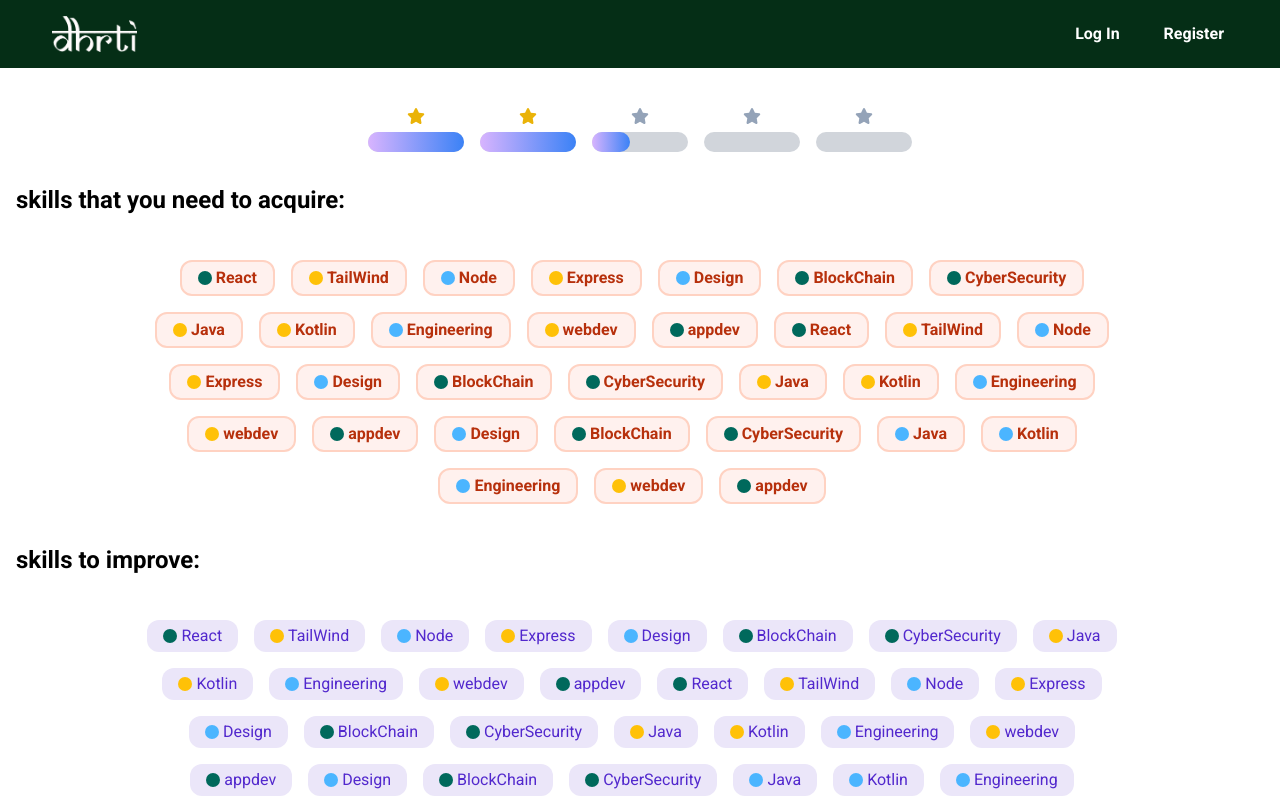
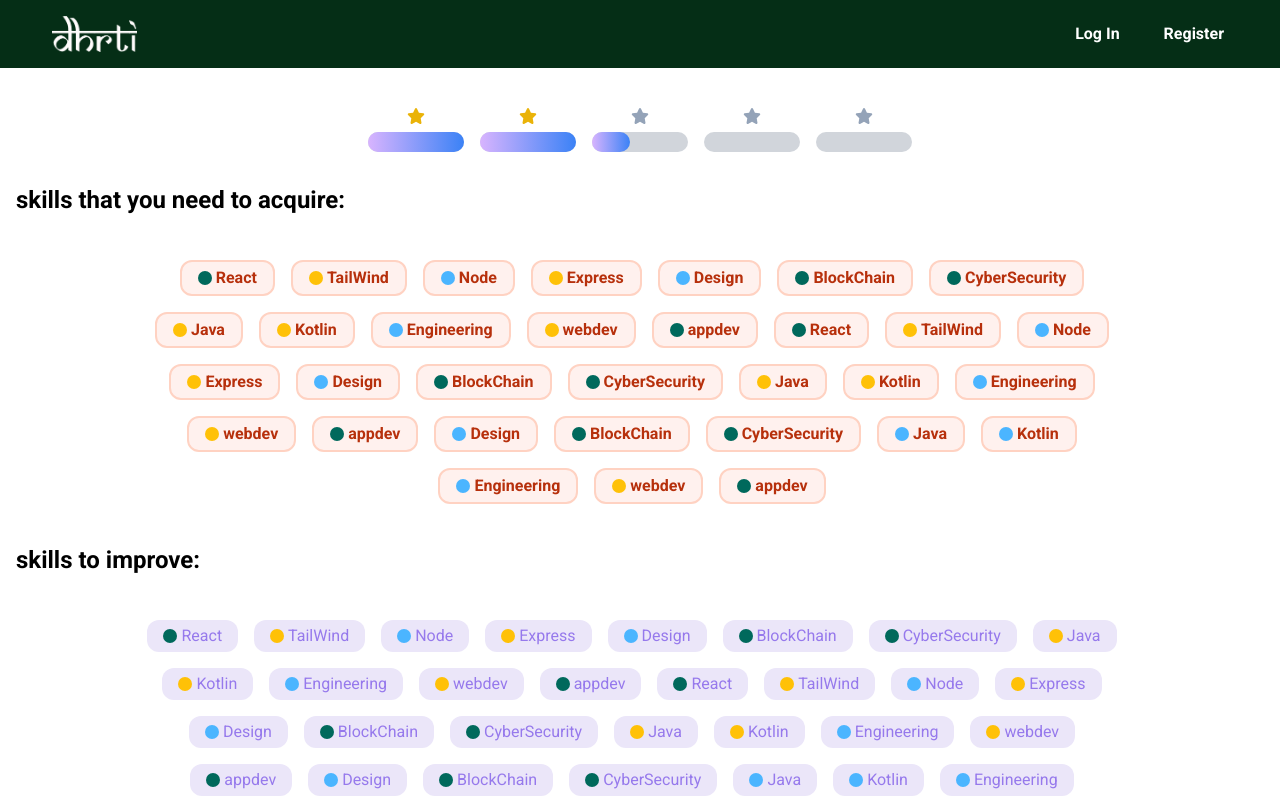
Before and after one commit to Satyajeet-Das/SIH-Beta-Prototype, a React (Vite) app in the folder frontend/: page /skill-gap in a window 1280 px wide. Shown: the top 800 px of the page. Built offline with nearby package versions, Linux system fonts and the light colour scheme.

Commit message:
fix: changed color of the tag

```diff
--- a/frontend/src/components/Skilltags.tsx
+++ b/frontend/src/components/Skilltags.tsx
@@ -25,7 +25,7 @@ const SkillTags = ({text, difficulty, type}: Props) => {
                     {text}
                 </span>
             ) : (
-                <span className="mr-4 mb-2 px-4 py-1  text-[#5228CD] bg-[#ebe6f9] mt-2 rounded-xl">
+                <span className="mr-4 mb-2 px-4 py-1  text-[#9679ec] bg-[#ebe6f9] mt-2 rounded-xl">
                     <FontAwesomeIcon className={`mr-1 text-sm ${difficultyClass}`} icon={faCircle} />
                     {text}
                 </span>
```
